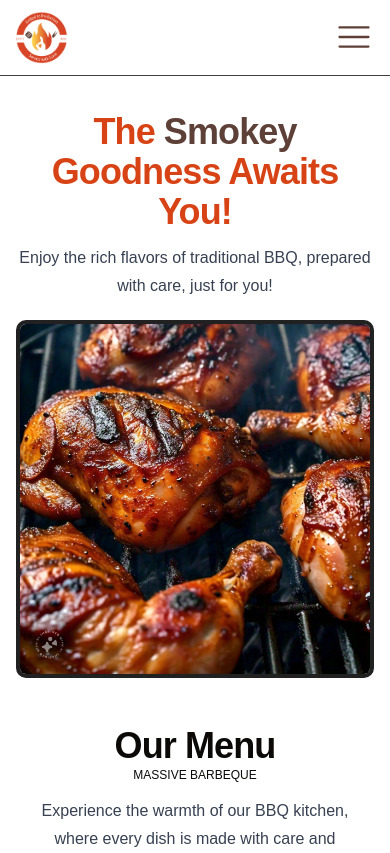
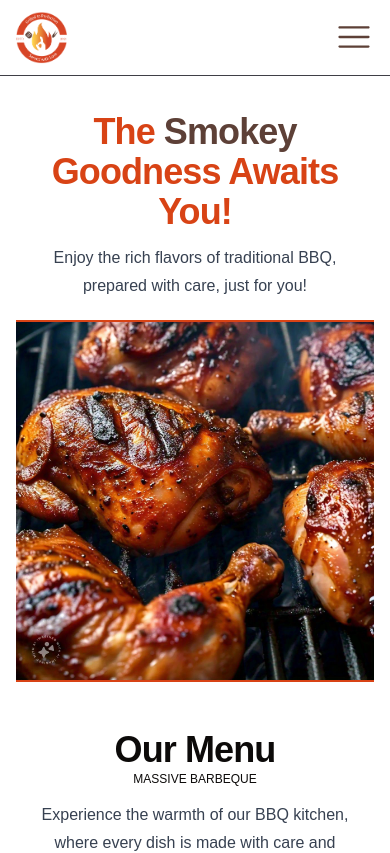
Before and after one commit to christianokuru/Massive-BarbeQ, a Next.js app: page / in a window 390 px wide. Shown: the top 853 px of the page. Built offline with nearby package versions, Linux system fonts and the light colour scheme.

Commit message:
Made the image look better

```diff
--- a/app/component/Hero.tsx
+++ b/app/component/Hero.tsx
@@ -5,17 +5,17 @@ export default function Hero() {
     return(
         <div>
             <div>
-                <h1 className="text-center scroll-m-20 text-4xl font-extrabold tracking-tight lg:text-5xl pt-5 pb-3 text-[#D84315]">
+                <h1 className="text-center scroll-m-20 text-4xl font-extrabold tracking-tight lg:text-5xl pt-5 pb-3 text-[#D84315] px-4">
                     The <span className="text-[#5D4037]">Smokey</span> Goodness Awaits You!
                 </h1>
             </div>
             {/* subheading */}
-            <p className="text-gray-700 text-center leading-7 [&:not(:first-child)]:mt-0">
+            <p className="text-gray-700 text-center leading-7 [&:not(:first-child)]:mt-0 px-4">
                 Enjoy the rich flavors of traditional BBQ, prepared with care, just for you!
             </p>
             {/* image */}
             <div className="py-5">
-                <Image src={HeroImaage} alt="Hero_image" height={450} width={450} className="rounded-md border-4 border-[#212121]"/>
+                <Image src={HeroImaage} alt="Hero_image" height={450} width={450} className="border-t-2 border-b-2 border-[#D84315]"/>
             </div>
         </div>
     )
```
